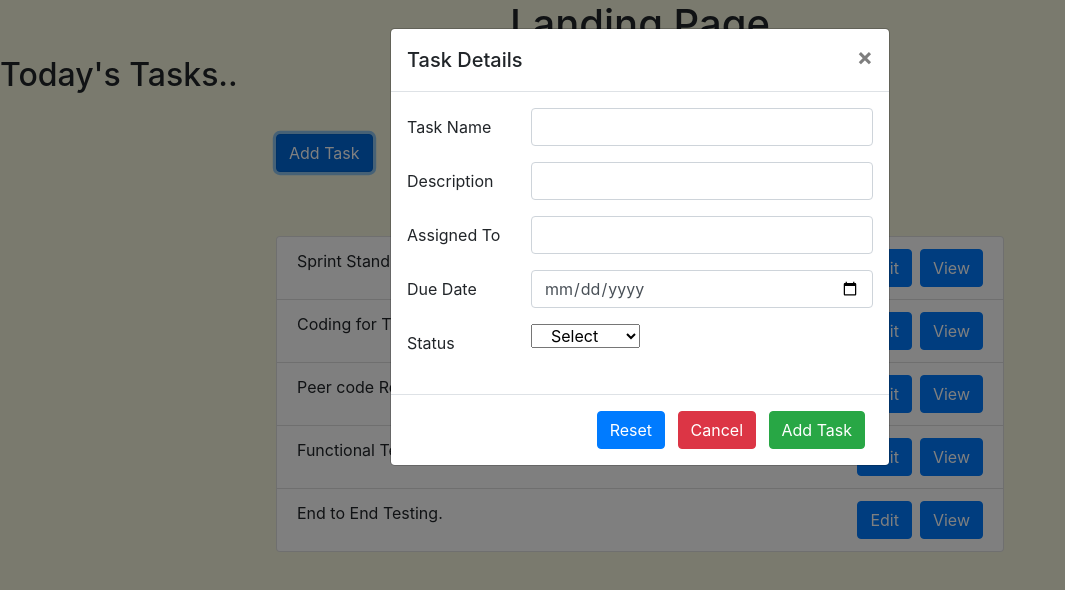
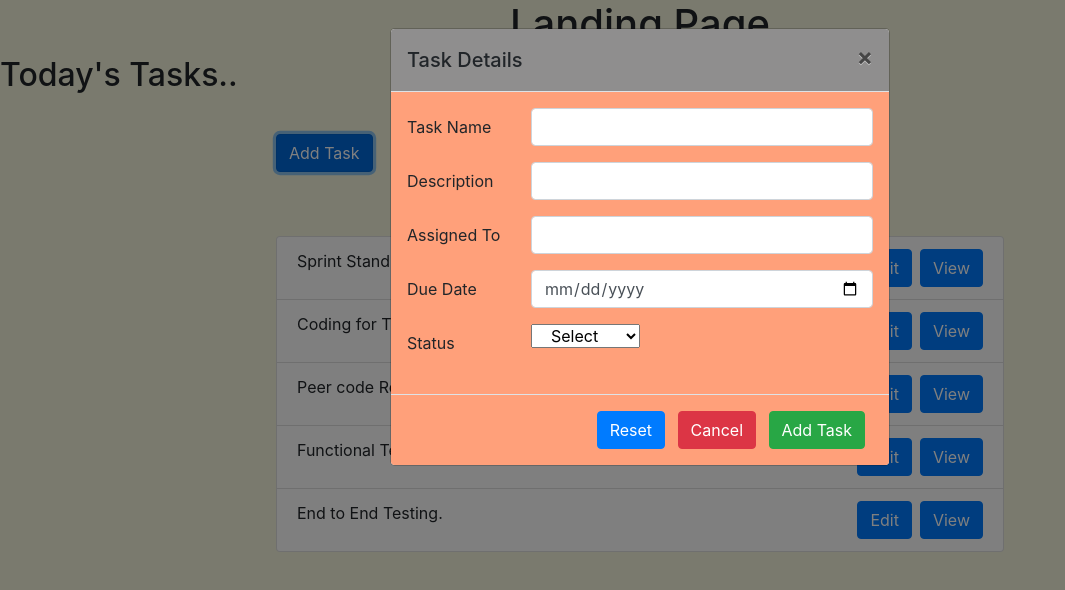
Before and after one commit to Pari184/TaskPlanner, a plain HTML site: page index.html in a window 1280 px wide. Both pictures are taken after a click on the button "Add Task". Shown: the whole page, without its empty margins (0-1065 px from the left). Drawn offline with nearby package versions, Linux system fonts and the light colour scheme.

Commit message:
Added background colors for modal

```diff
--- a/stylemain.css
+++ b/stylemain.css
@@ -15,3 +15,15 @@ h1 {
 li button {
     float: right;
 }
+
+
+.modal-header{
+    background-color: rgb(143, 142, 142);
+}
+
+.modal-body{
+    background-color: lightsalmon;
+}
+
+.modal-footer{
+    background-color: lightsalmon;
```
